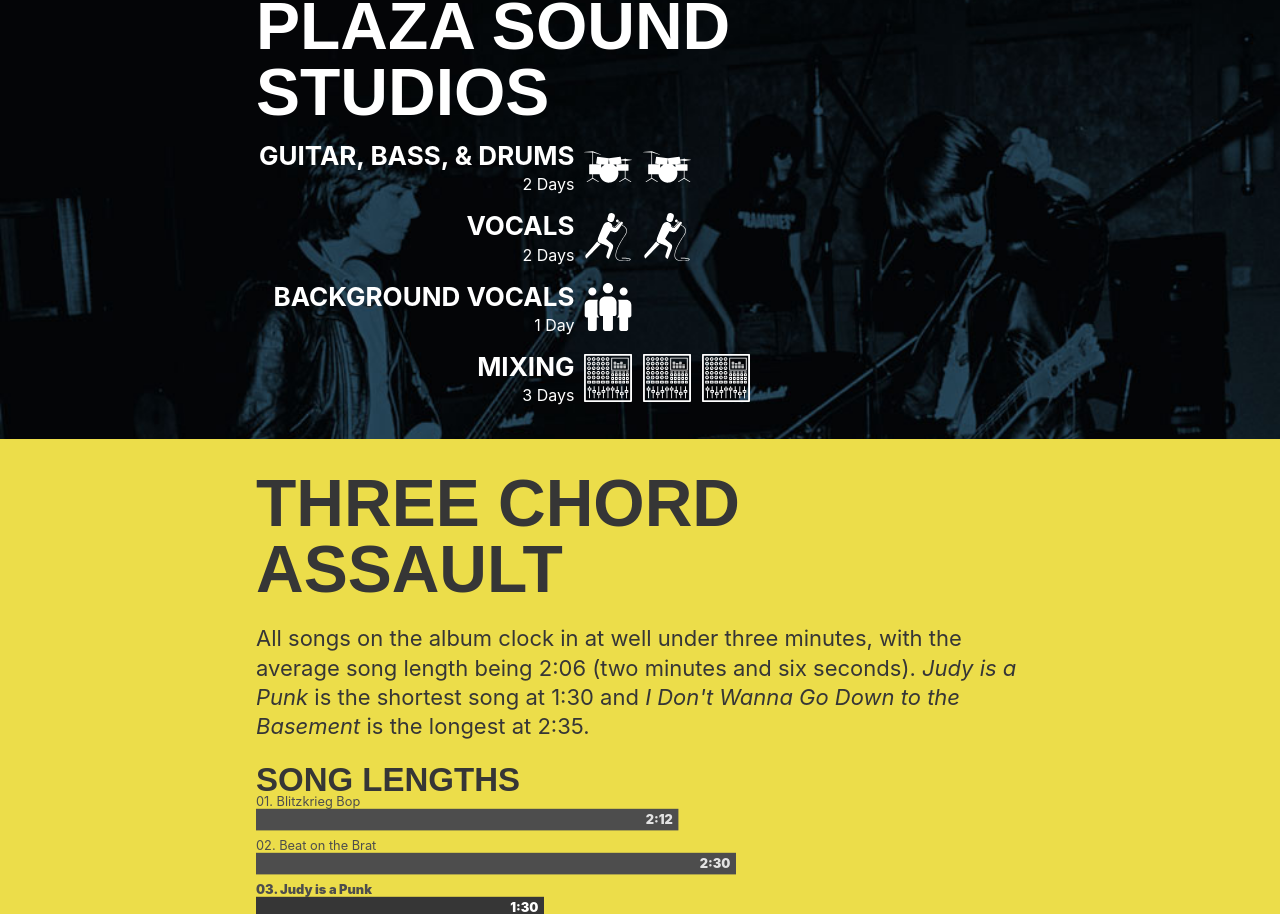
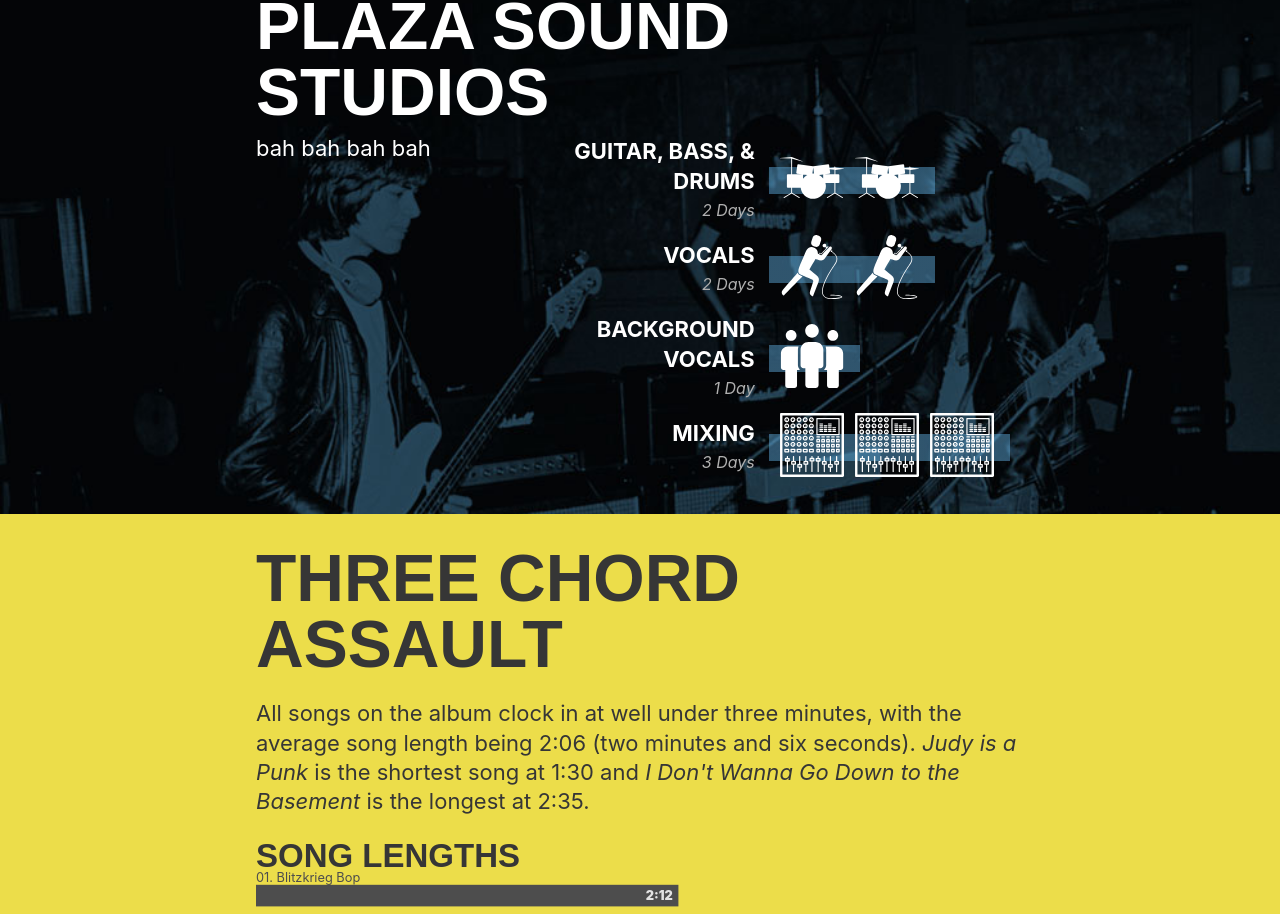
Before and after one commit to bowmanmc/ramones, a Vue app: page / in a window 1280 px wide. Shown: the part 1646-2560 px from the top of the page. Built offline with nearby package versions, Linux system fonts and the light colour scheme; a web font is replaced by a local one.

Commit message:
session bar chart

```diff
--- a/src/components/Studio.vue
+++ b/src/components/Studio.vue
@@ -26,50 +26,68 @@
                     </symbol>
                 </defs>
             </svg>
+
+            <div class="sections">
+                <div class="studio">
+                    <p>
+                        bah bah bah bah
+                    </p>
+                </div>
+                <div class="chart">
                     <table>
                         <tbody>
                         <tr>
-                        <td>
-                            <div class="label">Guitar, Bass, & Drums</div>
-                            <p>2 Days</p>
+                            <td class="label">
+                                <label>Guitar, Bass, & Drums</label>
+                                <span>2 Days</span>
                             </td>
                             <td>
+                                <div class="bar">
                                     <svg><use href="#drums"></use></svg>
                                     <svg><use href="#drums"></use></svg>
+                                </div>
                             </td>
                         </tr>
                         <tr>
-                        <td>
-                            <div class="label">Vocals</div>
-                            <p>2 Days</p>
+                            <td class="label">
+                                <label>Vocals</label>
+                                <span>2 Days</span>
                             </td>
                             <td>
+                                <div class="bar">
                                     <svg><use href="#vocals"></use></svg>
                                     <svg><use href="#vocals"></use></svg>
+                                </div>
                             </td>
                         </tr>
                         <tr>
-                        <td>
-                            <div class="label">Background Vocals</div>
-                            <p>1 Day</p>
+                            <td class="label">
+                                <label>Background Vocals</label>
+                                <span>1 Day</span>
                             </td>
                             <td>
+                                <div class="bar">
                                     <svg><use href="#group"></use></svg>
+                                </div>
                             </td>
                         </tr>
                         <tr>
-                        <td>
-                            <div class="label">Mixing</div>
-                            <p>3 Days</p>
+                            <td class="label">
+                                <label>Mixing</label>
+                                <span>3 Days</span>
                             </td>
                             <td>
+                                <div class="bar">
                                     <svg><use href="#mixing"></use></svg>
                                     <svg><use href="#mixing"></use></svg>
                                     <svg><use href="#mixing"></use></svg>
+                                </div>
                             </td>
                         </tr>
                         </tbody>
                     </table>
+                </div>
+            </div>
         </div>
     </div>
 </template>
@@ -94,26 +112,61 @@ export default {
         color: $color-white;
         padding: 1.0em 0;
 
+        .sections {
+            display: flex;
+
+            .studio {
+                width: 33%;
+            }
+
+            .chart {
+                width: 67%;
+            }
+        }
+
+        p {
+            margin-top: 0;
+        }
+
         svg {
             fill: $color-white;
-            height: 48px;
+            height: 64px;
             margin: 0.25em;
-            width: 48px;
+            width: 64px;
         }
 
         table {
+            table-layout: fixed;
+            width: 100%;
+
+            .bar {
+                background-image: linear-gradient(
+                        to bottom,
+                        transparent,
+                        transparent 33%,
+                        transparentize($color-alt, 0.55) 33%,
+                        transparentize($color-alt, 0.55) 66%,
+                        transparent 66%
+                );
+                display: inline-block;
+                padding: 0 0.5em 0 0.25em;
+            }
+
             .label {
-                font-size: $fontsize-large;
+                padding-right: 0.5em;
+                text-align: right;
+
+                label {
+                    font-size: $fontsize-normal;
                     font-weight: bold;
-                text-align: right;
                     text-transform: uppercase;
                 }
-
-            p {
+                span {
+                    color: $color-gray-70;
+                    display: block;
                     font-size: $fontsize-small;
-                margin: 0;
-                padding: 0;
-                text-align: right;
+                    font-style: italic;
+                }
             }
         }
 
```
Lines whose indentation alone changed are shown as unchanged.
